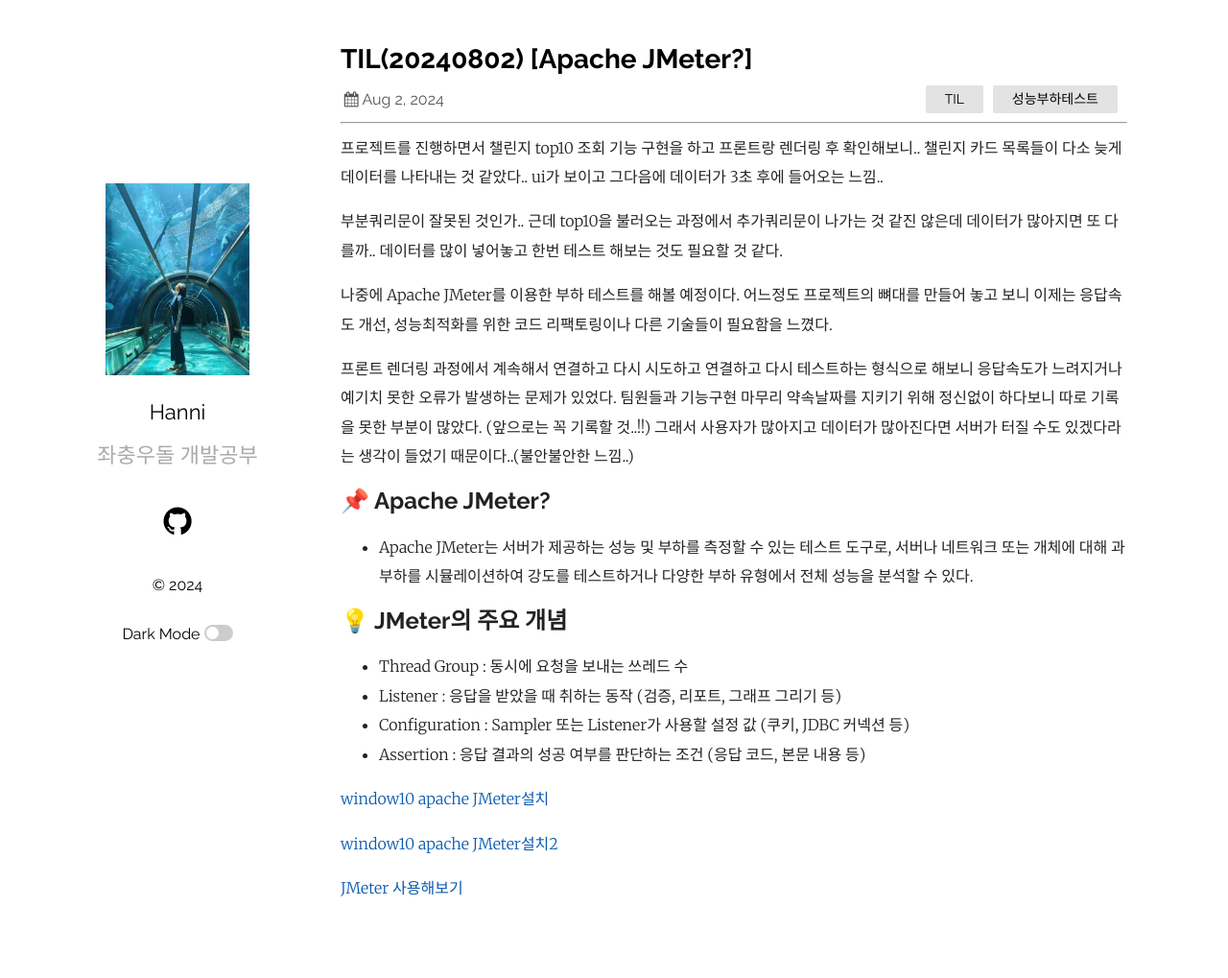
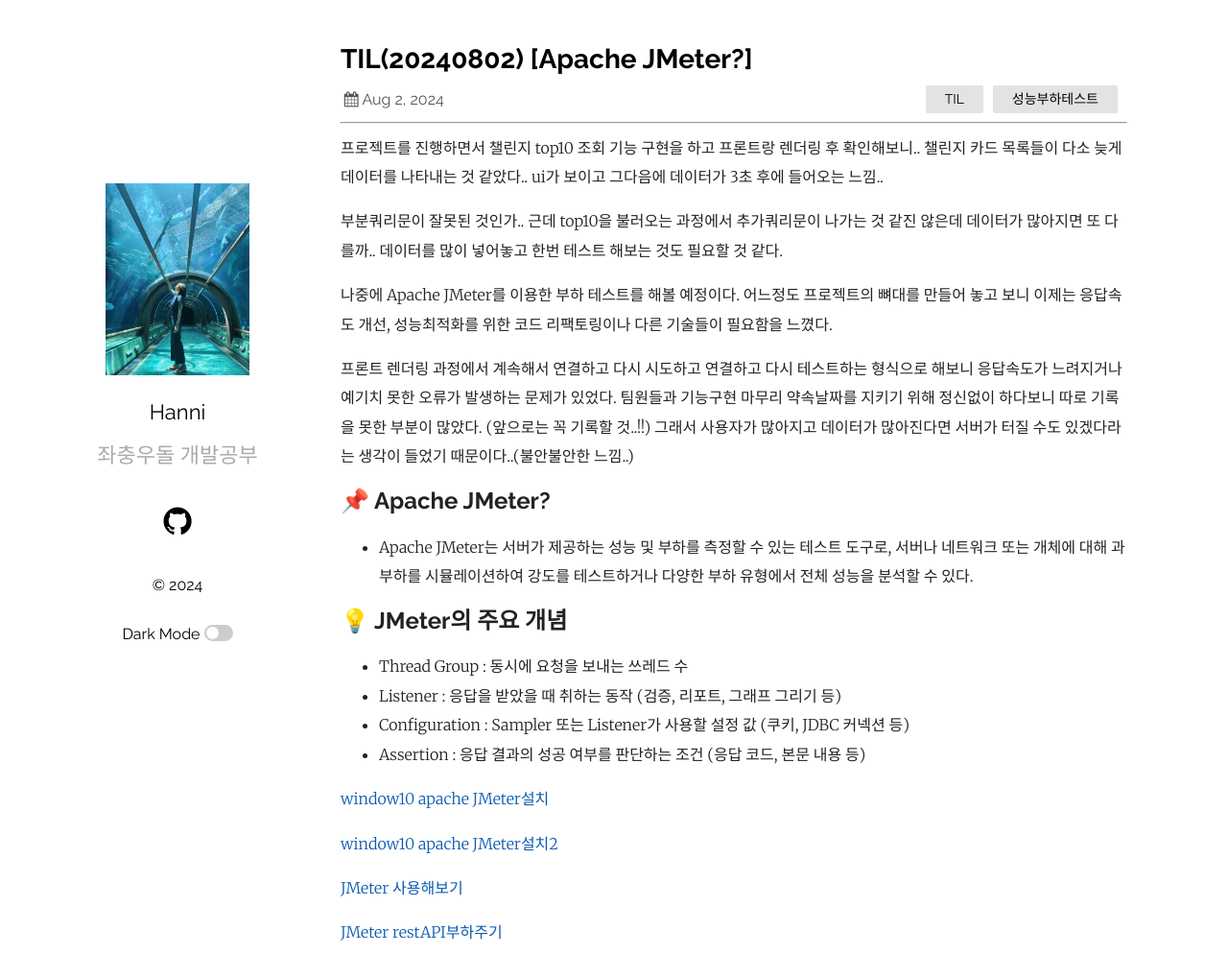
Before and after one commit to HaejungHan/HaejungHan.previous.blog, a Jekyll site: the page built from _posts/2024-08/2024-08-02-Apache JMeter.markdown, in a window 1280 px wide and 1032 px high. Shown: the top 1019 px of the window at 96% size. Built offline with Jekyll 4.4.1, drawn with Linux system fonts in a browser that asks for light colours.

Commit message:
20240807 TIL

```diff
--- a/_posts/2024-08/2024-08-02-Apache JMeter.markdown
+++ b/_posts/2024-08/2024-08-02-Apache JMeter.markdown
@@ -31,3 +31,5 @@
 [window10 apache JMeter설치2](https://akku-dev.tistory.com/28)
 
 [JMeter 사용해보기](https://pepega.tistory.com/86)
+
+[JMeter restAPI부하주기](https://pepega.tistory.com/87)
--- a/_posts/2024-08/2024-08-07-redis docker볼륨 및 비밀번호 설정.markdown
+++ b/_posts/2024-08/2024-08-07-redis docker볼륨 및 비밀번호 설정.markdown
@@ -6,6 +6,8 @@
 ---
 
 ----------------------------------------------------------------------------
+
+[도커 포트포워딩](https://tttsss77.tistory.com/155)
 
 ## 💡 redis docker볼륨 및 비밀번호 설정
 먼저, 볼륨 및 비밀번호 설정해야하는 이유는 레디스에 저장했던 데이터가 다 사라졌기 때문이다.
```
